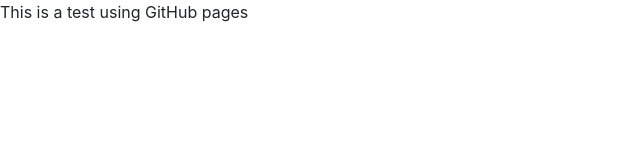
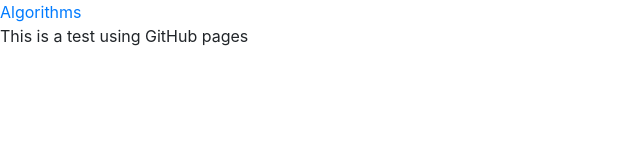
Before and after one commit to ZelChaos/ZelChaos.github.io, a plain HTML site: page index.html in a window 1280 px wide. Shown: the whole page, without its empty margins (0-640 px from the left). Drawn offline with nearby package versions, Linux system fonts and the light colour scheme.

Commit message:
Added Link
Added Link to project Algorithm

```diff
--- a/index.html
+++ b/index.html
@@ -11,6 +11,7 @@
     <title>Home</title>
   </head>
   <body>
+    <a href="https://zelchaos.github.io/Algorithms/">Algorithms</a>
     <p>This is a test using GitHub pages<p>
   </body>
 </html>
```
